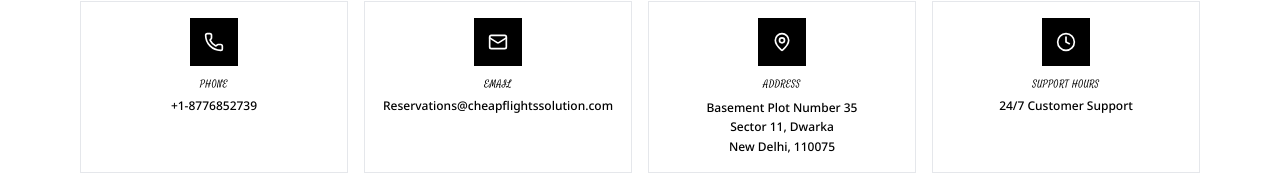
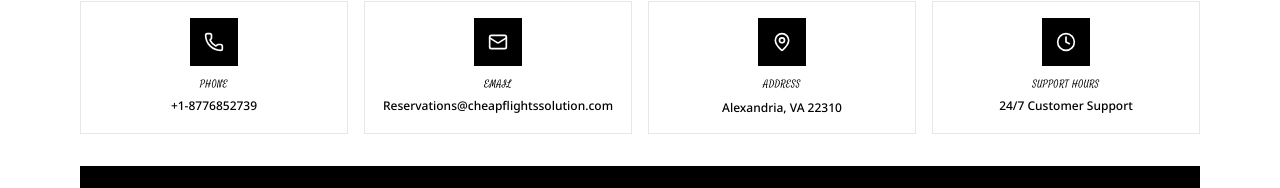
Before and after one commit to skyluxejourney/cheapflightssolution, a Next.js app: page /contact in a window 1280 px wide. Shown: the part 256-444 px from the top of the page. Built offline with nearby package versions, Linux system fonts and the light colour scheme.

Commit message:
address updated

```diff
--- a/app/constants.ts
+++ b/app/constants.ts
@@ -5,7 +5,7 @@
   email: "Reservations@cheapflightssolution.com",
   phone: "+1-8776852739",
   phoneRaw: "18776852739",
-  address: "Basement Plot Number 35 Sector 11 Dwarka New Delhi 110075",
+  address: "Alexandria, VA 22310",
   year: new Date().getFullYear(),
 };
 
--- a/app/contact/page.tsx
+++ b/app/contact/page.tsx
@@ -91,9 +91,7 @@
                 Address
               </h3>
               <p className="text-xs font-medium leading-relaxed text-black">
-                Basement Plot Number 35<br />
-                Sector 11, Dwarka<br />
-                New Delhi, 110075
+                {CONTACT.address}
               </p>
             </div>
 
@@ -200,7 +198,7 @@
                 allowFullScreen
                 loading="lazy"
                 referrerPolicy="no-referrer-when-downgrade"
-                title="Company Location - Basement Plot Number 35, Sector 11, Dwarka, New Delhi"
+                title={`Company Location - ${CONTACT.address}`}
               />
             </div>
             <div className="mt-1 text-[9px] text-right text-black/30">
--- a/app/globals.css
+++ b/app/globals.css
@@ -268,15 +268,17 @@
   outline: none;
 }
 
-/* Selection color */
+/* ===== SELECTION COLOR – VISIBLE IN BOTH MODES ===== */
 ::selection {
   background: var(--primary);
-  color: white;
+  color: var(--background);
+  text-shadow: none;
 }
 
 ::-moz-selection {
   background: var(--primary);
-  color: white;
+  color: var(--background);
+  text-shadow: none;
 }
 
 /* Loading spinner */
--- a/components/SearchEngine.tsx
+++ b/components/SearchEngine.tsx
@@ -241,7 +241,7 @@
   };
 
   return (
-    <div className="bg-white shadow-2xl max-w-6xl mx-auto p-4 relative z-[100] border border-[#E2E8F0]">
+    <div className="bg-white shadow-2xl max-w-auto mx-auto p-4 relative z-[100] border border-[#E2E8F0]">
       {/* Error Message with Red Icon */}
       {errorMessage && (
         <div className="mb-4 p-3 bg-red-50 border border-red-200 rounded-lg text-red-700 text-sm flex items-center justify-between animate-in slide-in-from-top-1 duration-200">
--- a/components/TravelDeals.tsx
+++ b/components/TravelDeals.tsx
@@ -170,7 +170,7 @@
   return (
     <section className="py-16 sm:py-20 lg:py-20 bg-gradient-to-b from-gray-50 to-white">
       <div className="container mx-auto px-4 sm:px-6 lg:px-8">
-        <div className="max-w-6xl mx-auto">
+        <div className="max-w-auto mx-auto">
           {/* Heading - Left Aligned */}
           <div className="mb-6 sm:mb-8">
             <div className="inline-flex items-center gap-2 bg-gray-100 rounded-full px-4 py-1.5 mb-4">
--- a/components/WhyChooseUs.tsx
+++ b/components/WhyChooseUs.tsx
@@ -25,7 +25,7 @@
   return (
     <section className="py-12 sm:py-16 lg:pt-20 lg:py-5 bg-gray-50">
       <div className="container mx-auto px-4 sm:px-6 lg:px-8">
-        <div className="max-w-6xl mx-auto">
+        <div className="max-w-auto mx-auto">
           {/* Heading - Left Aligned */}
           <div className="mb-8 sm:mb-10">
             <h2 className="text-2xl sm:text-3xl md:text-4xl font-bold text-black leading-tight">
```
